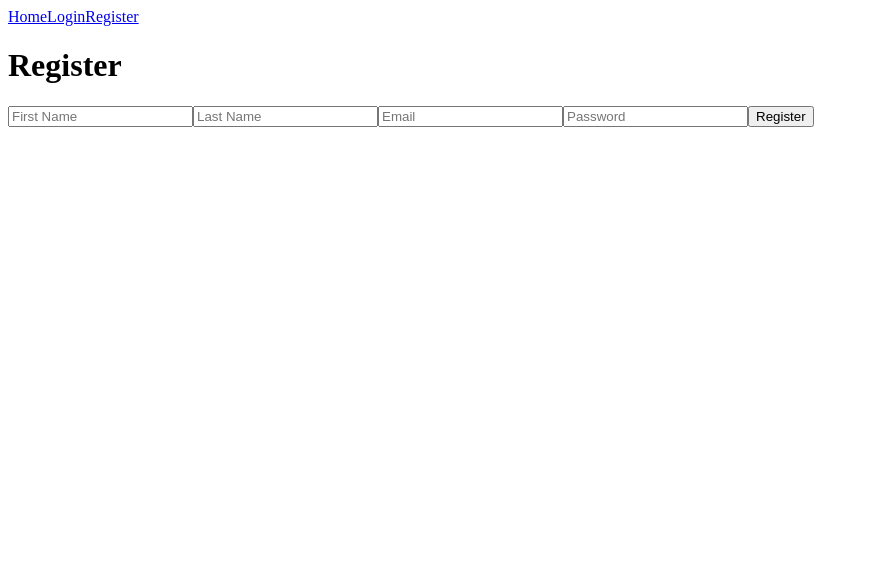
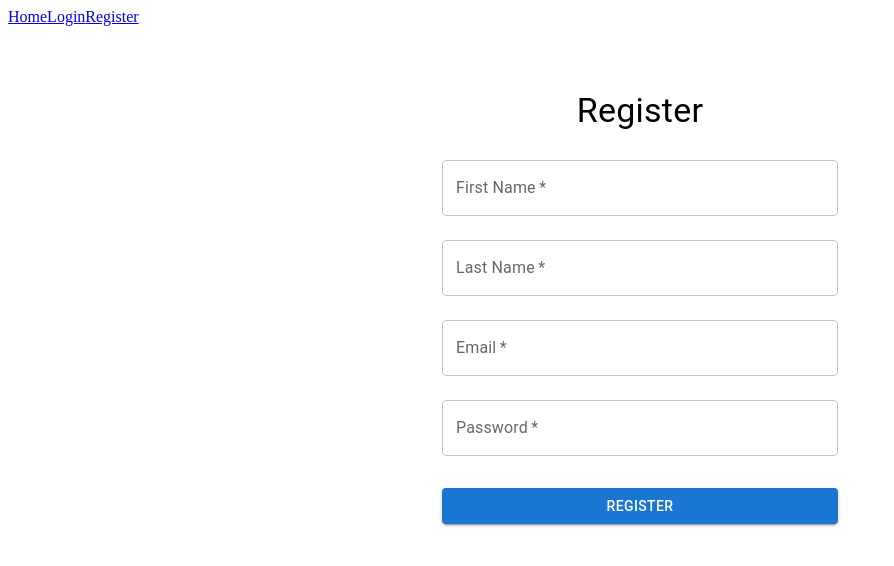
Before and after one commit to P4r1nc3/FlashDash_Frontend, a React (Vite) app: page /register in a window 1280 px wide. Shown: the top 566 px of the page, without its empty margins (0-894 px from the left). Built offline with nearby package versions, Linux system fonts and the light colour scheme; no server answers.

Commit message:
Updated Register page

```diff
--- a/src/pages/Register.tsx
+++ b/src/pages/Register.tsx
@@ -1,5 +1,6 @@
-import { useState } from 'react';
+import React, { useState } from 'react';
 import { useNavigate } from 'react-router-dom';
+import { TextField, Button, Box, Typography, Alert, Container } from '@mui/material';
 import { register } from '../api/auth';
 
 const Register = () => {
@@ -21,41 +22,71 @@ const Register = () => {
     };
 
     return (
-        <div>
-            <h1>Register</h1>
-            <form onSubmit={handleRegister}>
-                <input
+        <Container maxWidth="xs">
+            <Box
+                display="flex"
+                flexDirection="column"
+                alignItems="center"
+                justifyContent="center"
+                sx={{ mt: 8 }}
+            >
+                <Typography variant="h4" gutterBottom>
+                    Register
+                </Typography>
+                <form onSubmit={handleRegister} style={{ width: '100%' }}>
+                    <TextField
+                        label="First Name"
                         type="text"
-                    placeholder="First Name"
+                        variant="outlined"
+                        fullWidth
+                        margin="normal"
                         value={firstName}
                         onChange={(e) => setFirstName(e.target.value)}
                         required
                     />
-                <input
+                    <TextField
+                        label="Last Name"
                         type="text"
-                    placeholder="Last Name"
+                        variant="outlined"
+                        fullWidth
+                        margin="normal"
                         value={lastName}
                         onChange={(e) => setLastName(e.target.value)}
                         required
                     />
-                <input
+                    <TextField
+                        label="Email"
                         type="email"
-                    placeholder="Email"
+                        variant="outlined"
+                        fullWidth
+                        margin="normal"
                         value={email}
                         onChange={(e) => setEmail(e.target.value)}
                         required
                     />
-                <input
+                    <TextField
+                        label="Password"
                         type="password"
-                    placeholder="Password"
+                        variant="outlined"
+                        fullWidth
+                        margin="normal"
                         value={password}
                         onChange={(e) => setPassword(e.target.value)}
                         required
                     />
-                <button type="submit">Register</button>
+                    {error && <Alert severity="error" sx={{ mt: 2 }}>{error}</Alert>}
+                    <Button
+                        type="submit"
+                        variant="contained"
+                        color="primary"
+                        fullWidth
+                        sx={{ mt: 3 }}
+                    >
+                        Register
+                    </Button>
                 </form>
-            {error && <p style={{ color: 'red' }}>{error}</p>}
-        </div>
+            </Box>
+        </Container>
     );
 };
 
```
Lines whose indentation alone changed are shown as unchanged.
